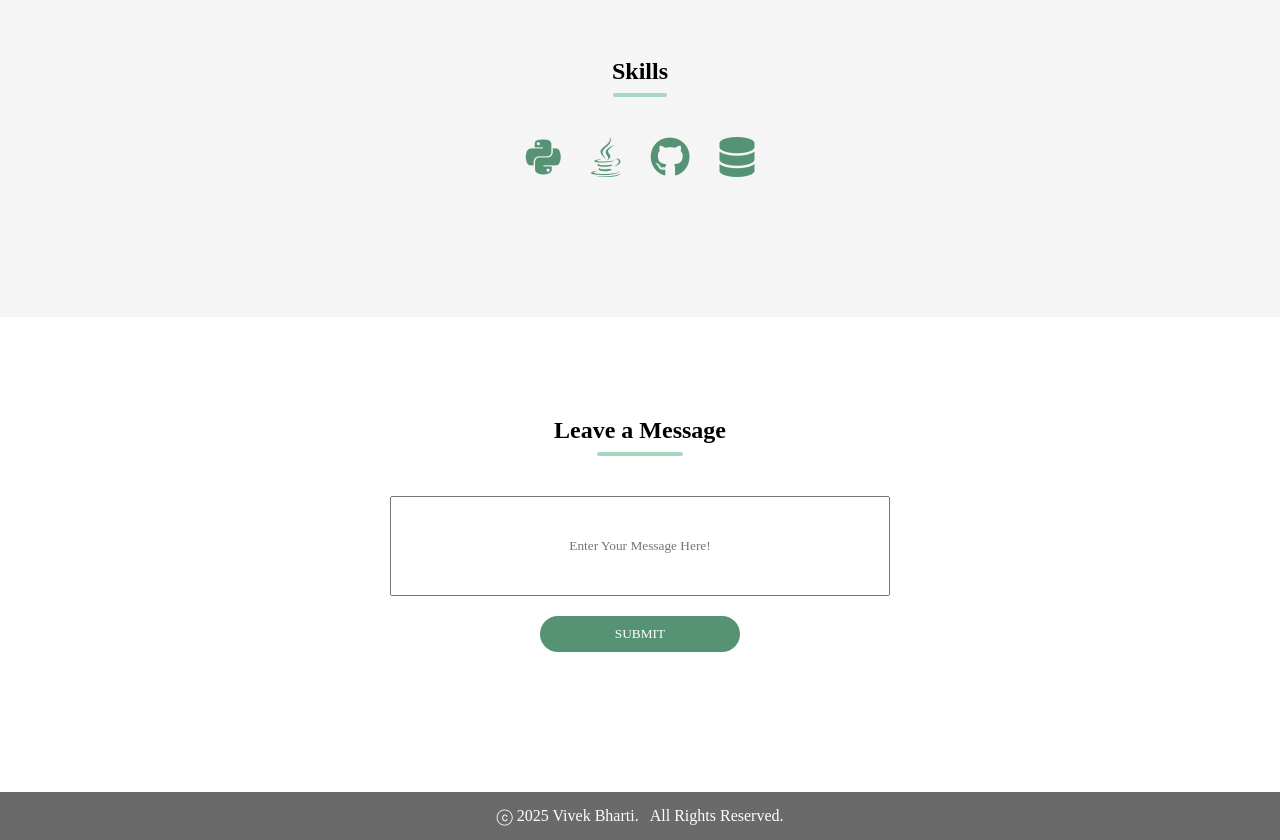
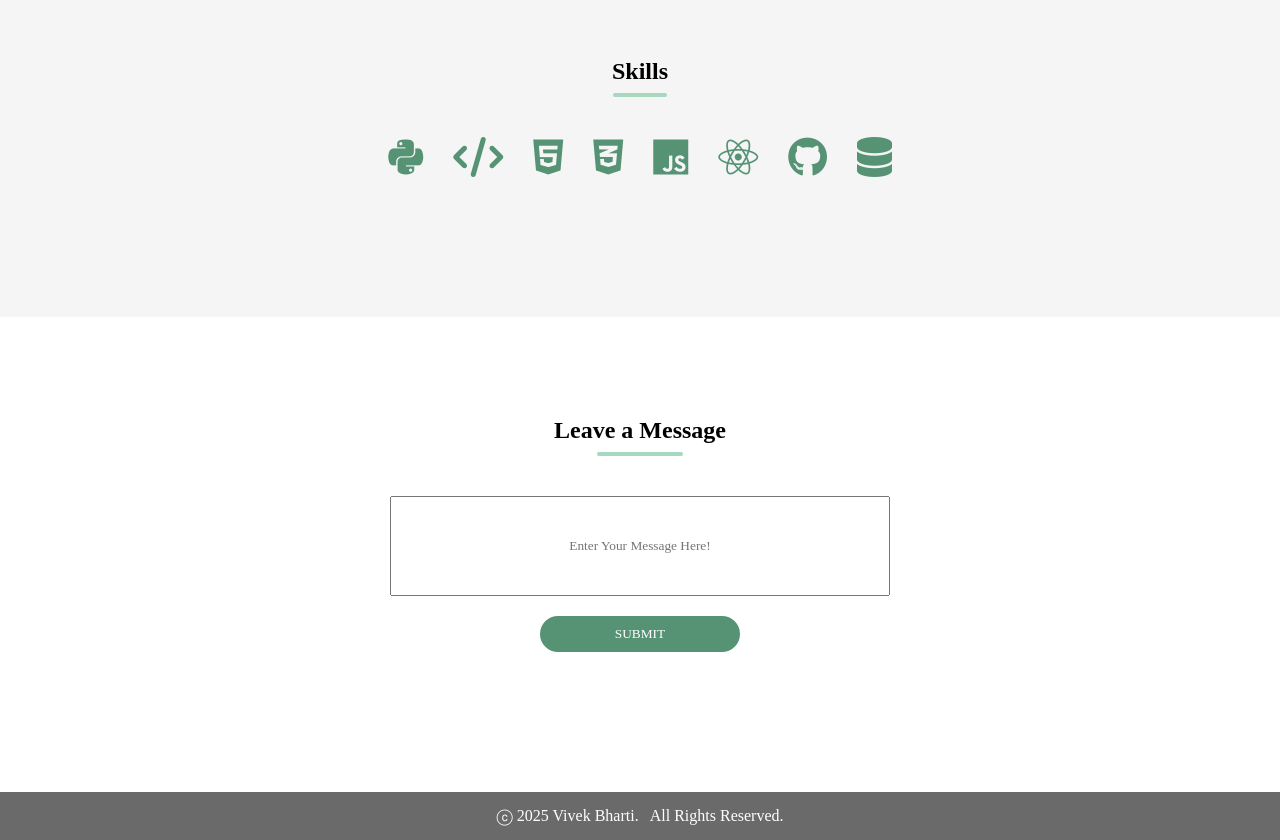
Before and after one commit to VIVEK-1208/Portfolio, a plain HTML site: page Source Code/index.html in a window 1280 px wide. Shown: the part 1840-2680 px from the top of the page. Drawn offline with Linux system fonts and the light colour scheme; a web font is replaced by a local one.

Commit message:
Added new Skills

```diff
--- a/Source Code/index.html
+++ b/Source Code/index.html
@@ -138,7 +138,11 @@
         <hr />
         <div class="skills-container">
             <i class="fa-brands fa-python"></i>
-            <i class="fa-brands fa-java"></i>
+            <i class="fa-solid fa-code"></i>
+            <i class="fa-brands fa-html5"></i>
+            <i class="fa-brands fa-css3-alt"></i>
+            <i class="fa-brands fa-js"></i>
+            <i class="fa-brands fa-react"></i>
             <i class="fa-brands fa-github"></i>
             <i class="fa-solid fa-database"></i>
 
```
